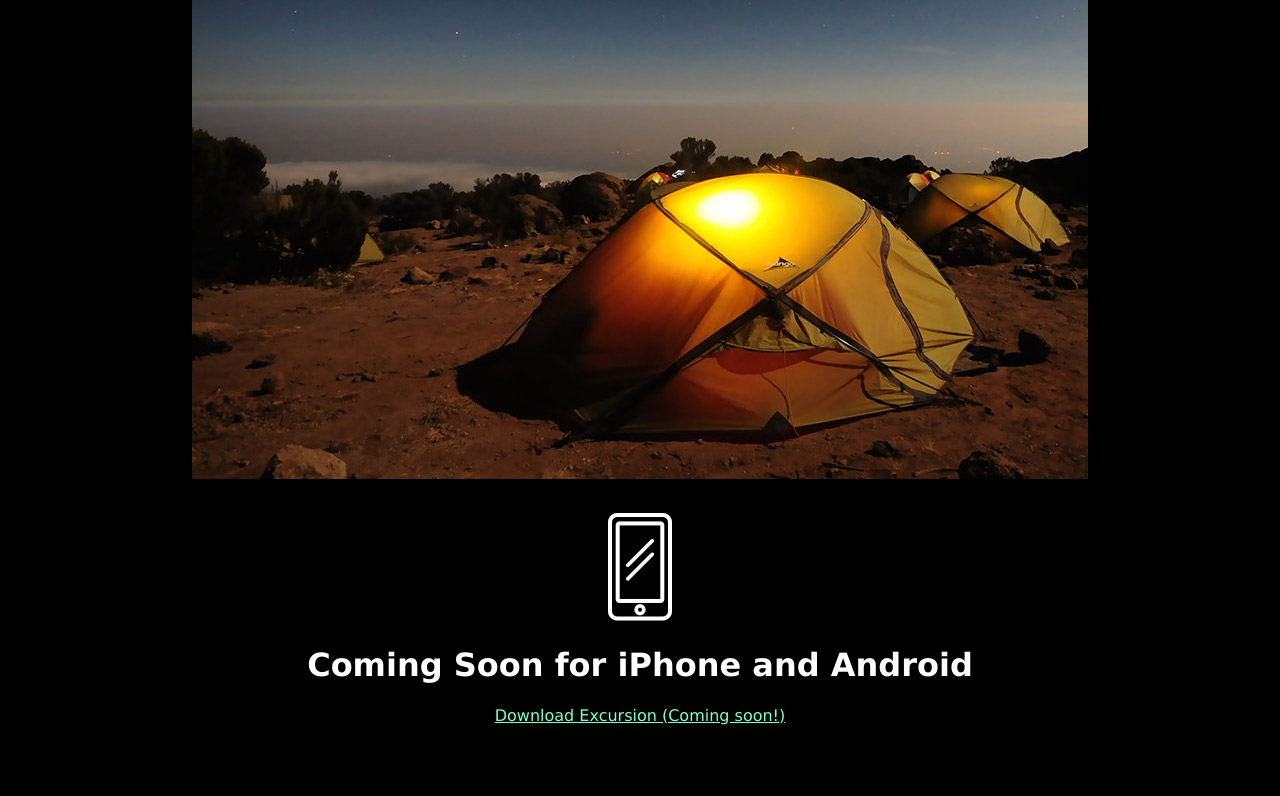
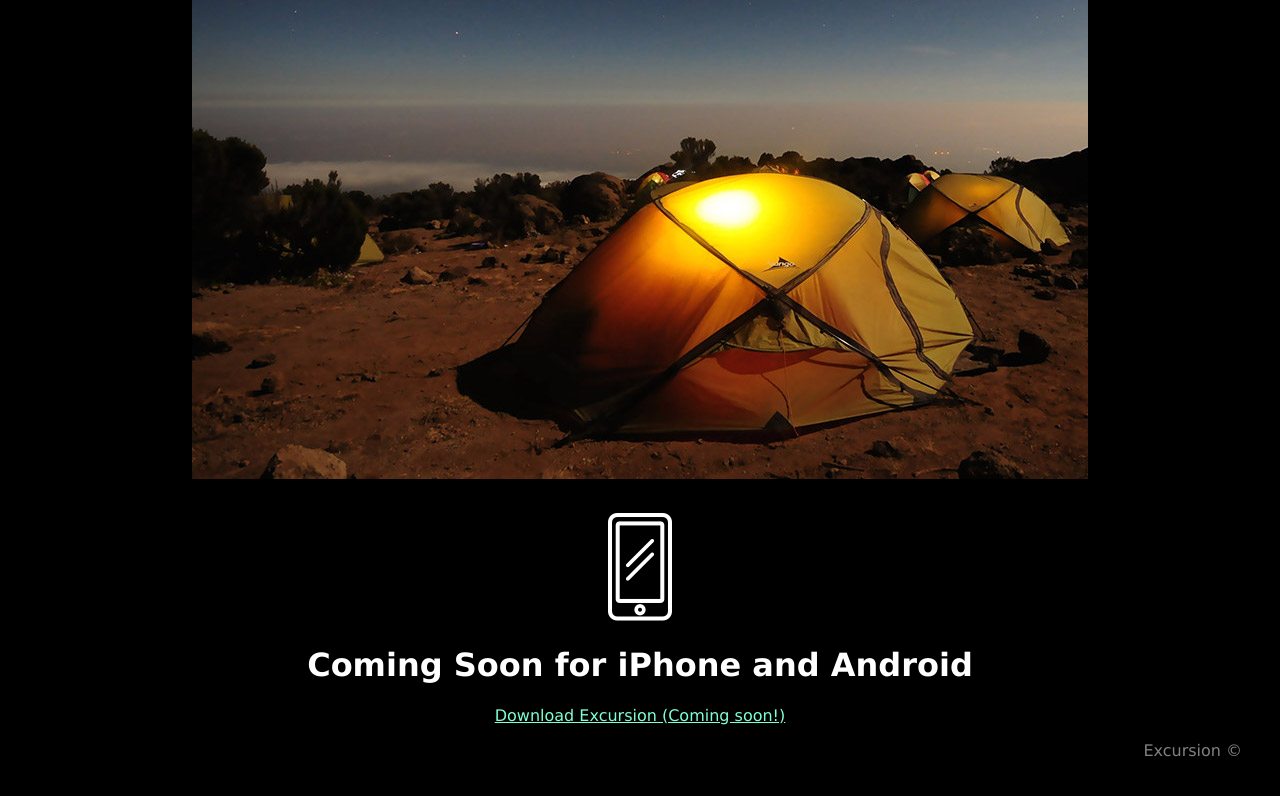
Before and after one commit to ricardomilan10/excursions, a plain HTML site: page index.html in a window 1280 px wide. Shown: the part 478-1274 px from the top of the page. Before the commit the page ends 1241 px from the top, so only its background shows below. Drawn offline with Linux system fonts and the light colour scheme.

Commit message:
added copyright

```diff
--- a/index.html
+++ b/index.html
@@ -24,6 +24,7 @@
         <img src="/resources/images-videos/phone.png" alt="">
         <h1>Coming Soon for iPhone and Android</h1>
         <a href="#">Download Excursion (Coming soon!)</a>
+        <p>Excursion &copy;</p>
     </footer>
 </body>
 </html>
--- a/resources/css/styles.css
+++ b/resources/css/styles.css
@@ -24,3 +24,6 @@ footer a {
     color: aquamarine;
    font-size: 16px;
 }
+footer p {
+    text-align: right;
+}
```
